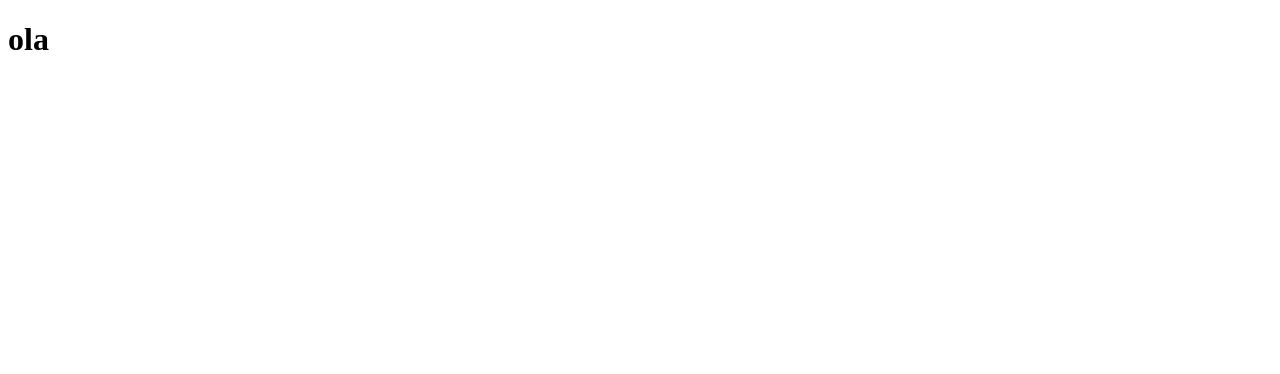
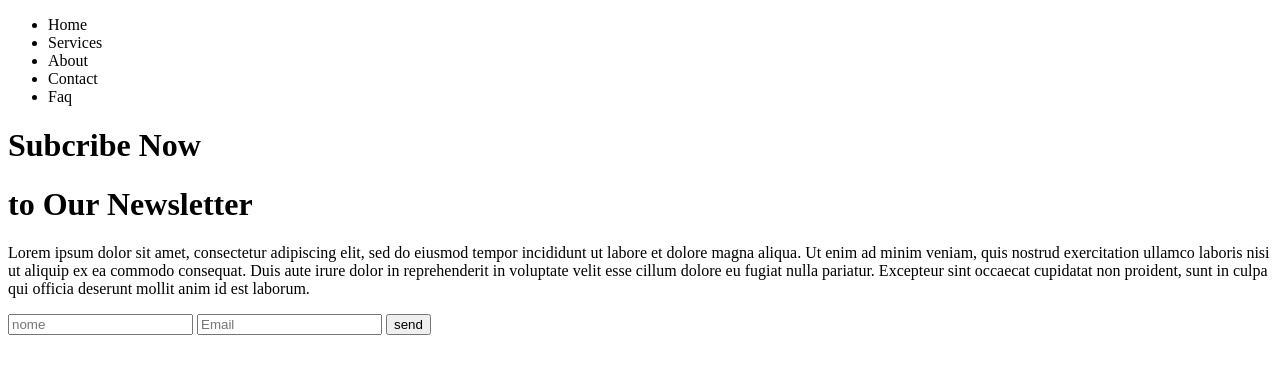
Before and after one commit to LevySousa23/landing-page, a plain HTML site: page index.html in a window 1280 px wide. Drawn offline with Linux system fonts and the light colour scheme.

Commit message:
criacao da estrutura

```diff
--- a/index.html
+++ b/index.html
@@ -3,10 +3,35 @@
 <head>
 	<meta charset="UTF-8">
 	<meta name="viewport" content="width=device-width, initial-scale=1.0">
-	<title>Document</title>
+	<title>Landing-page</title>
 </head>
 <body>
-	<h1>ola</h1>
+	<div>
+		<div>
+			<ul>
+			<li>Home</li>
+			<li>Services</li>
+			<li>About</li>
+			<li>Contact</li>
+			<li>Faq</li>
+			</ul>
+		</div>
+		<div>
+			<h1>Subcribe Now</h1>
+			<h1>to Our Newsletter</h1>
+		</div>
+		<div>
+			<p>Lorem ipsum dolor sit amet, consectetur adipiscing elit, sed do eiusmod tempor incididunt ut labore et dolore magna aliqua. Ut enim ad minim veniam, quis nostrud exercitation ullamco laboris nisi ut aliquip ex ea commodo consequat. Duis aute irure dolor in reprehenderit in voluptate velit esse cillum dolore eu fugiat nulla pariatur. Excepteur sint occaecat cupidatat non proident, sunt in culpa qui officia deserunt mollit anim id est laborum.</p>
+		</div>
+		<div>
+			<input type="name" placeholder="nome">
+			<input type="email" placeholder="Email">
+			<button>send</button>
+		</div>
+
+
+	</div>
+
 
 </body>
 </html>
```
Also changed, not shown: img/lupa.png.png (added).
